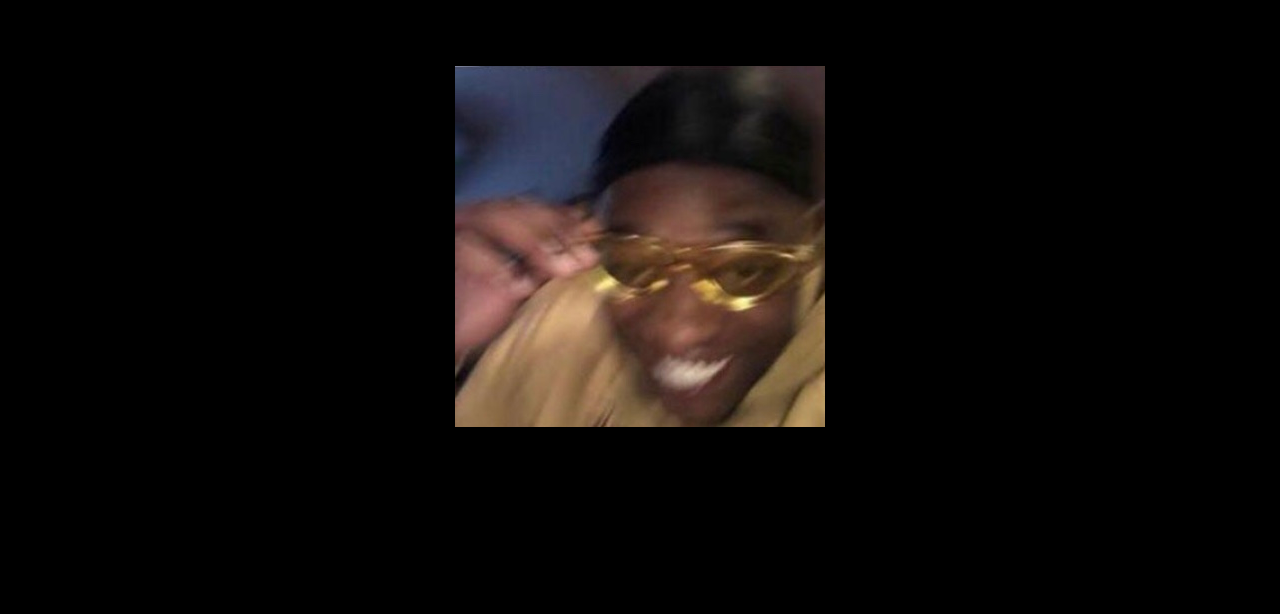
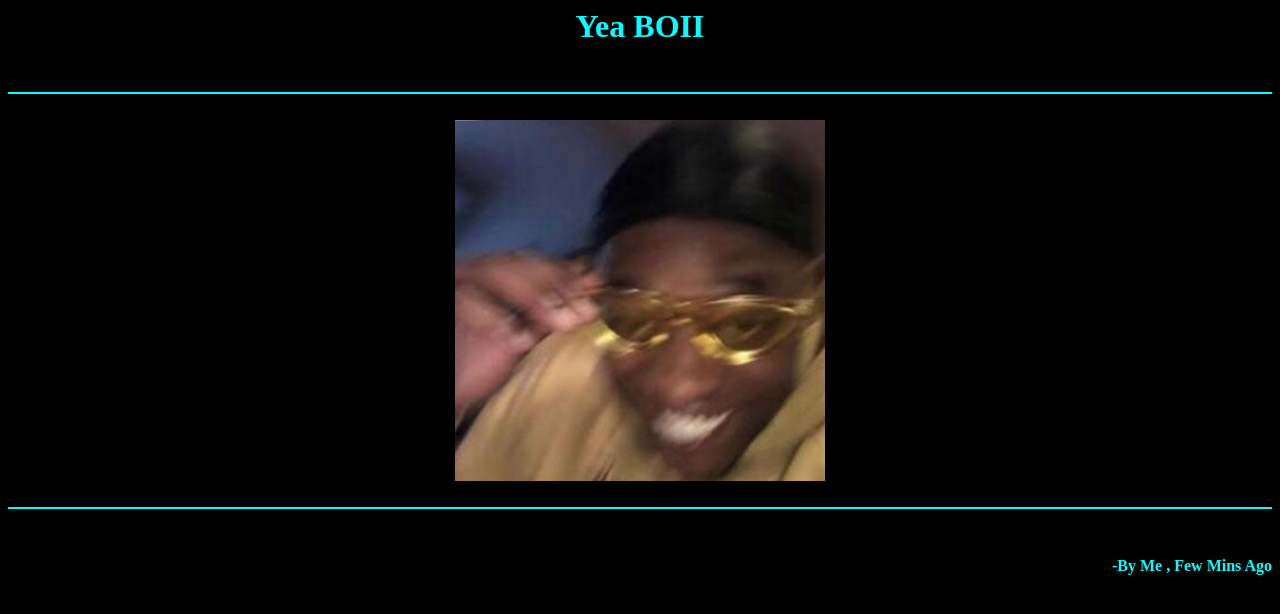
Before and after one commit to Zenodeon/Testrogen2, a plain HTML site: page index.html in a window 1280 px wide. Drawn offline with Linux system fonts and the light colour scheme.

Commit message:
Update index.html

```diff
--- a/index.html
+++ b/index.html
@@ -1,8 +1,8 @@
 <html>
 <head><title>Testrogen2.0</title></head>
-<body bgcolor = black>
-<h1 align=center> Yea BOII</h1>
-  <center> <img src=boi.jpg> </center><br><br>
+<body bgcolor = black text=#00ffff>
+<h1 align=center> Yea BOII</h1><BR><hr color=#00ffff><br>
+  <center> <img src=boi.jpg> </center><br><hr color=#00ffff><br>
   <h4 align=right> -By Me , Few Mins Ago </h4>
 </body>
 </html>
```
